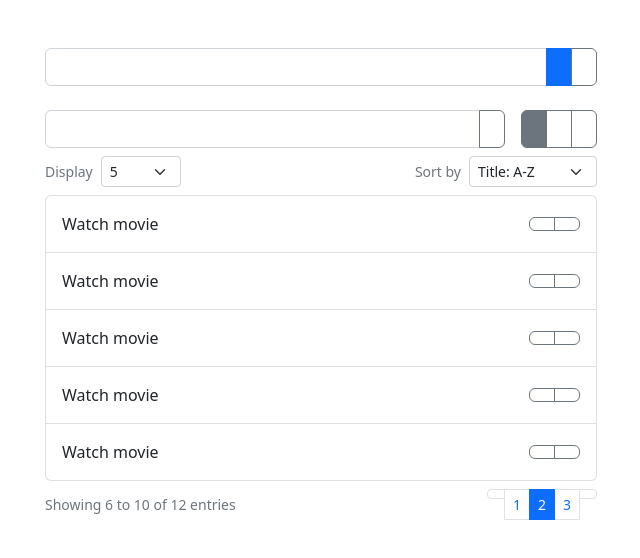
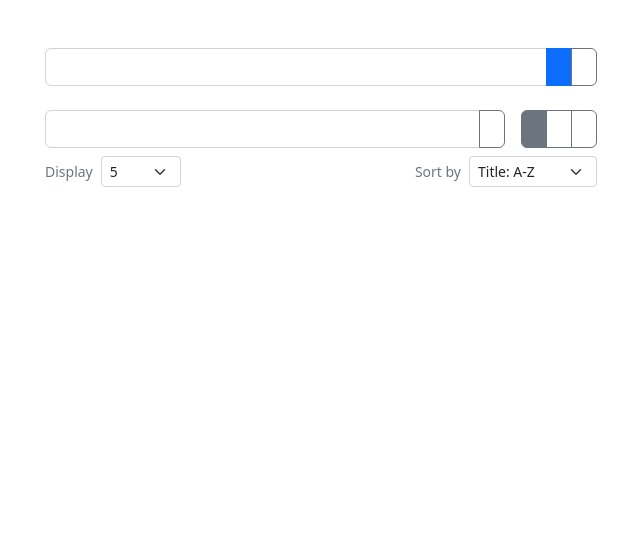
Before and after one commit to sametester/advance-todolist, a React (Create React App) app: page / in a window 1280 px wide. Shown: the top 558 px of the page, without its empty margins (319-959 px from the left). Built offline with nearby package versions, Linux system fonts and the light colour scheme; the HTML template or start-up script is replaced by a standard one.

Commit message:
fix component

```diff
--- a/src/App.js
+++ b/src/App.js
@@ -1,7 +1,5 @@
-import Pagination from './components/Pagination';
 import TodoContainer from './components/TodoContainer';
 import TodoForm from './components/TodoForm';
-import TodoList from './components/TodoList';
 
 function App() {
   return (
@@ -10,14 +8,6 @@ function App() {
         <TodoForm />
       </div>
       <TodoContainer />
-      <TodoList />
-
-      <div className="my-2 d-flex justify-content-between align-items-center">
-        <small className="text-muted">Showing 6 to 10 of 12 entries</small>
-        {/* ********** PAGINATION ********** */}
-        <Pagination />
-        {/* ********** END PAGINATION ********** */}
-      </div>
     </div>
   );
 }
```
